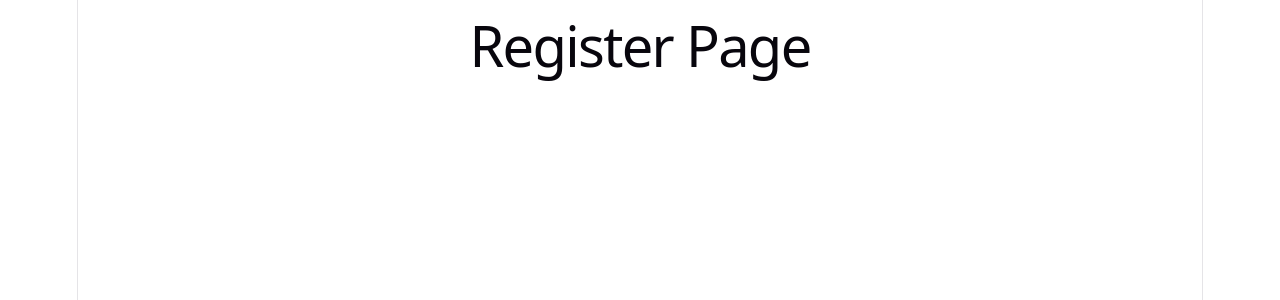
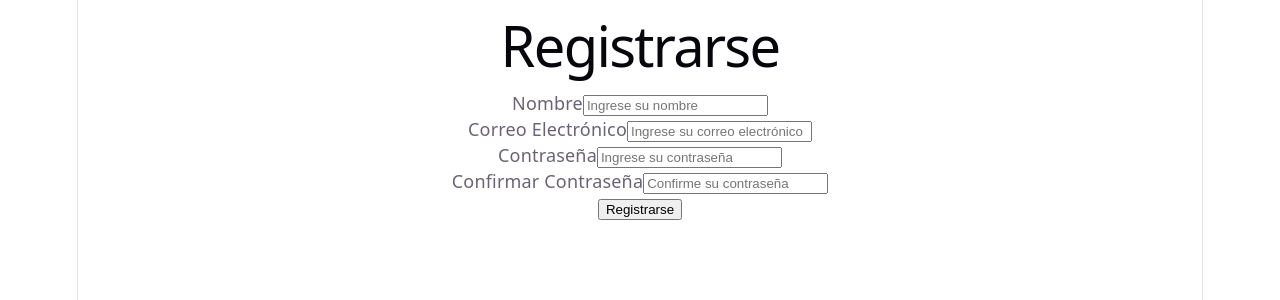
Before and after one commit to manucaragu02/flowboard, a React (Vite) app in the folder client/: page /register in a window 1280 px wide. Shown: the top 300 px of the page. Built offline with nearby package versions, Linux system fonts and the light colour scheme; no server answers.

Commit message:
Formulario de registro

```diff
--- a/client/src/pages/Register.tsx
+++ b/client/src/pages/Register.tsx
@@ -1,8 +1,85 @@
+import { useState, type SubmitEvent } from "react";
+import FormField from "../components/FormField";
+import api from "../api/axios.ts";
+import { useAuth } from "../hooks/useAuth.ts";
+import { useNavigate } from "react-router-dom";
+import axios from "axios";
+
 function Register() {
+  const { login } = useAuth();
+  const navigate = useNavigate();
+
+  const [name, setName] = useState('');
+  const [email, setEmail] = useState('');
+  const [password, setPassword] = useState('');
+  const [confirmPwd, setConfirmPwd] = useState('');
+  const [error, setError] = useState('');
+
+  const handleSubmit = async (e: SubmitEvent<HTMLFormElement>) => {
+    e.preventDefault();
+    if (password !== confirmPwd) {
+      setError('Las contraseñas no coinciden');
+      return;
+    }
+
+    try {
+
+      await api.post('/api/auth/register', { name, email, password });
+      const { data } = await api.post('/api/auth/login', { email, password });
+      login(data.accessToken, data.refreshToken, data.userId);
+      navigate('/workspaces');
+
+    } catch(error) {
+
+      if (axios.isAxiosError(error) && error.response) {
+        setError(error.response.data.error || 'An error occurred');
+      } else {
+        setError('An error occurred');
+      }
+
+    }
+  };
+
   return (
     <div>
-      <h1>Register Page</h1>
-      {/* Aquí puedes agregar tu formulario de registro */}
+      <h1>Registrarse</h1>
+      <form onSubmit={handleSubmit}>
+        <FormField
+          id="name"
+          label="Nombre"
+          type="text"
+          placeholder="Ingrese su nombre"
+          value={name}
+          onChange={(e) => setName(e.target.value)}
+        />
+        <FormField
+          id="email"
+          label="Correo Electrónico"
+          type="email"
+          placeholder="Ingrese su correo electrónico"
+          value={email}
+          onChange={(e) => setEmail(e.target.value)}
+        />
+        <FormField
+          id="password"
+          label="Contraseña"
+          type="password"
+          placeholder="Ingrese su contraseña"
+          value={password}
+          onChange={(e) => setPassword(e.target.value)}
+        />
+        <FormField
+          id="confirmPassword"
+          label="Confirmar Contraseña"
+          type="password"
+          placeholder="Confirme su contraseña"
+          value={confirmPwd}
+          onChange={(e) => setConfirmPwd(e.target.value)}
+        />
+
+        {error && <p style={{ color: 'red' }}>{error}</p>}
+        <button type="submit">Registrarse</button>
+      </form>
     </div>
   );
 }
```
